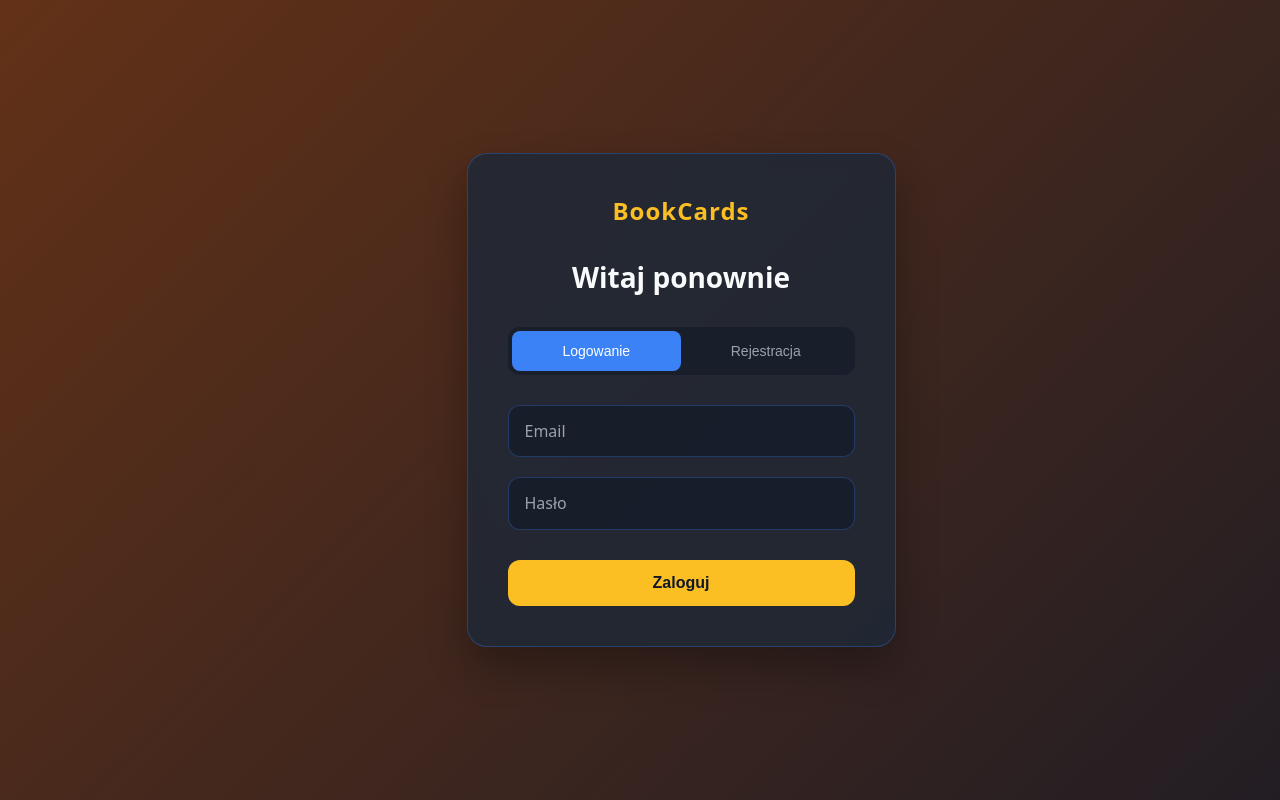
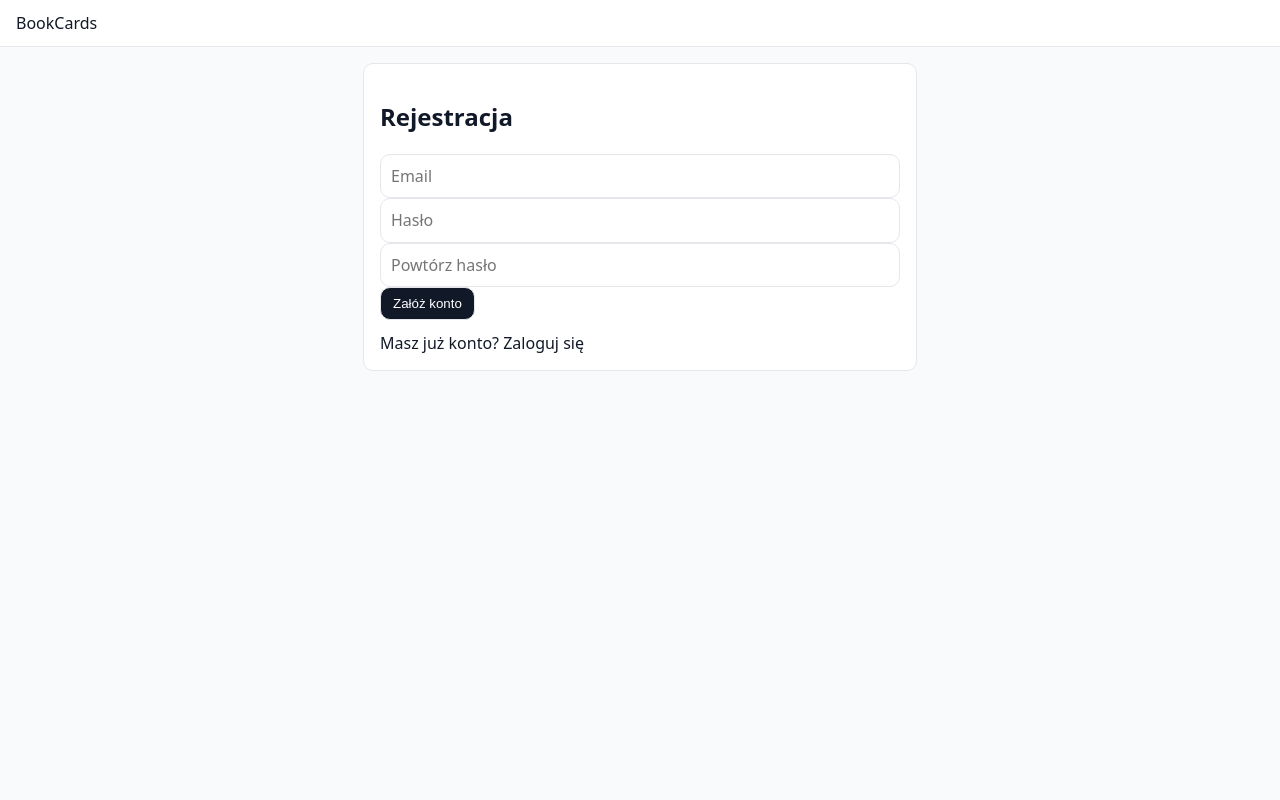
Before and after one commit to Kamerro/10xDevBookCard, a FastAPI app: page /register in a window 1280 px wide. Run offline with FastAPI, Linux system fonts and the light colour scheme.

Commit message:
Revert "new UX"

```diff
--- a/static/styles.css
+++ b/static/styles.css
@@ -1,28 +1,13 @@
 :root {
   color-scheme: light;
-
-  /* New color scheme */
-  --ambient-blue: #3b82f6;
-  --dark-gray: #1f2937;
-  --darker-gray: #111827;
-  --gold: #fbbf24;
-  --dark-gold: #92400e;
-  --light-gold: #fef3c7;
-  --text-light: #f9fafb;
-  --text-muted: #9ca3af;
 }
 
 body {
   margin: 0;
   font-family: system-ui, -apple-system, Segoe UI, Roboto, Arial, sans-serif;
   line-height: 1.4;
-  color: var(--text-light);
-  background: var(--dark-gray);
-}
-
-/* Dashboard specific styles */
-body:not(.auth-container) {
-  background: var(--dark-gray);
+  color: #111827;
+  background: #f9fafb;
 }
 
 a {
@@ -39,18 +24,8 @@
   align-items: center;
   justify-content: space-between;
   padding: 12px 16px;
-  border-bottom: 1px solid rgba(156, 163, 175, 0.3);
-  background: var(--darker-gray);
-}
-
-header a {
-  color: var(--gold);
-  font-weight: 600;
-}
-
-header a:hover {
-  color: var(--light-gold);
-  text-decoration: none;
+  border-bottom: 1px solid #e5e7eb;
+  background: #ffffff;
 }
 
 .public-main {
@@ -70,15 +45,15 @@
 }
 
 aside {
-  background: var(--darker-gray);
-  border: 1px solid rgba(156, 163, 175, 0.3);
+  background: #ffffff;
+  border: 1px solid #e5e7eb;
   border-radius: 10px;
   padding: 12px;
 }
 
 section {
-  background: var(--darker-gray);
-  border: 1px solid rgba(156, 163, 175, 0.3);
+  background: #ffffff;
+  border: 1px solid #e5e7eb;
   border-radius: 10px;
   padding: 16px;
   min-height: 240px;
@@ -144,220 +118,37 @@
 }
 
 button {
-  border: 1px solid var(--gold);
+  border: 1px solid #e5e7eb;
   border-radius: 10px;
-  background: var(--gold);
-  color: var(--darker-gray);
+  background: #111827;
+  color: #ffffff;
   padding: 8px 12px;
   cursor: pointer;
-  font-weight: 500;
-  transition: all 0.3s ease;
 }
 
 button:hover {
-  background: var(--light-gold);
-  transform: translateY(-1px);
-  box-shadow: 0 4px 8px rgba(251, 191, 36, 0.3);
+  opacity: 0.92;
 }
 
 input {
   width: 100%;
   box-sizing: border-box;
-  border: 1px solid rgba(156, 163, 175, 0.3);
+  border: 1px solid #e5e7eb;
   border-radius: 10px;
   padding: 10px;
   font: inherit;
-  background: rgba(31, 41, 55, 0.6);
-  color: var(--text-light);
-  transition: all 0.3s ease;
-}
-
-input:focus {
-  outline: none;
-  border-color: var(--ambient-blue);
-  box-shadow: 0 0 0 3px rgba(59, 130, 246, 0.1);
-}
-
-input::placeholder {
-  color: var(--text-muted);
 }
 
 textarea {
   width: 100%;
   box-sizing: border-box;
-  border: 1px solid rgba(156, 163, 175, 0.3);
+  border: 1px solid #e5e7eb;
   border-radius: 10px;
   padding: 10px;
   font: inherit;
-  background: rgba(31, 41, 55, 0.6);
-  color: var(--text-light);
-  transition: all 0.3s ease;
-}
-
-textarea:focus {
-  outline: none;
-  border-color: var(--ambient-blue);
-  box-shadow: 0 0 0 3px rgba(59, 130, 246, 0.1);
-}
-
-textarea::placeholder {
-  color: var(--text-muted);
 }
 
 .error {
   margin: 8px 0;
   color: #b91c1c;
 }
-
-/* Auth page styles */
-.auth-container {
-  min-height: 100vh;
-  display: flex;
-  align-items: center;
-  justify-content: center;
-  background: linear-gradient(135deg, var(--dark-gold) 0%, var(--darker-gray) 50%, var(--ambient-blue) 100%);
-  background-size: 400% 400%;
-  animation: gradientShift 8s ease infinite;
-  position: relative;
-  overflow: hidden;
-}
-
-@keyframes gradientShift {
-  0% {
-    background-position: 0% 50%;
-  }
-  50% {
-    background-position: 100% 50%;
-  }
-  100% {
-    background-position: 0% 50%;
-  }
-}
-
-.auth-form-container {
-  background: rgba(31, 41, 55, 0.85);
-  backdrop-filter: blur(10px);
-  border: 1px solid rgba(59, 130, 246, 0.3);
-  border-radius: 20px;
-  padding: 40px;
-  width: 100%;
-  max-width: 420px;
-  box-shadow: 0 20px 40px rgba(0, 0, 0, 0.3);
-}
-
-.auth-header {
-  text-align: center;
-  margin-bottom: 30px;
-}
-
-.auth-header h1 {
-  color: var(--text-light);
-  font-size: 28px;
-  font-weight: 600;
-  margin: 0 0 20px 0;
-}
-
-.auth-toggle {
-  display: flex;
-  background: rgba(17, 24, 39, 0.6);
-  border-radius: 12px;
-  padding: 4px;
-  margin-bottom: 30px;
-}
-
-.auth-toggle button {
-  flex: 1;
-  padding: 12px;
-  border: none;
-  background: transparent;
-  color: var(--text-muted);
-  border-radius: 8px;
-  cursor: pointer;
-  transition: all 0.3s ease;
-  font-size: 14px;
-  font-weight: 500;
-}
-
-.auth-toggle button.active {
-  background: var(--ambient-blue);
-  color: white;
-}
-
-.auth-form .form-group {
-  margin-bottom: 20px;
-}
-
-.auth-form input {
-  width: 100%;
-  box-sizing: border-box;
-  border: 1px solid rgba(59, 130, 246, 0.3);
-  border-radius: 12px;
-  padding: 14px 16px;
-  font: inherit;
-  background: rgba(17, 24, 39, 0.6);
-  color: var(--text-light);
-  transition: all 0.3s ease;
-}
-
-.auth-form input::placeholder {
-  color: var(--text-muted);
-}
-
-.auth-form input:focus {
-  outline: none;
-  border-color: var(--ambient-blue);
-  box-shadow: 0 0 0 3px rgba(59, 130, 246, 0.1);
-}
-
-.auth-form button {
-  width: 100%;
-  padding: 14px;
-  border: none;
-  border-radius: 12px;
-  background: var(--gold);
-  color: var(--darker-gray);
-  font-size: 16px;
-  font-weight: 600;
-  cursor: pointer;
-  transition: all 0.3s ease;
-  margin-top: 10px;
-}
-
-.auth-form button:hover {
-  background: var(--light-gold);
-  transform: translateY(-1px);
-  box-shadow: 0 4px 12px rgba(251, 191, 36, 0.3);
-}
-
-.auth-error {
-  background: rgba(239, 68, 68, 0.1);
-  border: 1px solid rgba(239, 68, 68, 0.3);
-  color: #fca5a5;
-  padding: 12px;
-  border-radius: 8px;
-  margin-bottom: 20px;
-  font-size: 14px;
-}
-
-.auth-logo {
-  text-align: center;
-  margin-bottom: 30px;
-}
-
-.auth-logo a {
-  color: var(--gold);
-  font-size: 24px;
-  font-weight: 700;
-  text-decoration: none;
-  letter-spacing: 1px;
-}
-
-.auth-logo a:hover {
-  color: var(--light-gold);
-  text-decoration: none;
-}
-
-/* Hide header on auth pages */
-.auth-container header {
-  display: none;
-}
--- a/templates/auth/auth_combined.html
+++ /dev/null
@@ -1,117 +0,0 @@
-<!doctype html>
-<html lang="pl">
-  <head>
-    <meta charset="utf-8" />
-    <meta name="viewport" content="width=device-width,initial-scale=1" />
-    <title>{{ title or "BookCards" }}</title>
-    <link rel="stylesheet" href="/static/styles.css" />
-  </head>
-  <body class="auth-container">
-    <header>
-      <div>
-        <a href="/books">BookCards</a>
-      </div>
-      <div></div>
-    </header>
-
-    <main>
-      <div class="auth-form-container">
-        <div class="auth-logo">
-          <a href="/books">BookCards</a>
-        </div>
-
-        <div class="auth-header">
-          <h1>Witaj ponownie</h1>
-        </div>
-
-        <div class="auth-toggle">
-          <button type="button" id="loginToggle" class="active">Logowanie</button>
-          <button type="button" id="registerToggle">Rejestracja</button>
-        </div>
-
-        {% if error_login or error_register %}
-          <div class="auth-error" id="errorMessage" data-error-type="{% if error_register %}register{% elif error_login %}login{% endif %}">
-            {{ error_login or error_register }}
-          </div>
-        {% endif %}
-
-        <!-- Login Form -->
-        <form method="post" action="/login" class="auth-form" id="loginForm">
-          <div class="form-group">
-            <input type="email" name="email" placeholder="Email" autocomplete="email" required />
-          </div>
-          <div class="form-group">
-            <input type="password" name="password" placeholder="Hasło" autocomplete="current-password" required />
-          </div>
-          <button type="submit">Zaloguj</button>
-        </form>
-
-        <!-- Register Form -->
-        <form method="post" action="/register" class="auth-form" id="registerForm" style="display: none;">
-          <div class="form-group">
-            <input type="email" name="email" placeholder="Email" autocomplete="email" required />
-          </div>
-          <div class="form-group">
-            <input type="password" name="password" placeholder="Hasło" autocomplete="new-password" required />
-          </div>
-          <div class="form-group">
-            <input type="password" name="password_confirm" placeholder="Powtórz hasło" autocomplete="new-password" required />
-          </div>
-          <button type="submit">Załóż konto</button>
-        </form>
-      </div>
-    </main>
-
-    <script>
-      document.addEventListener('DOMContentLoaded', function() {
-        const loginToggle = document.getElementById('loginToggle');
-        const registerToggle = document.getElementById('registerToggle');
-        const loginForm = document.getElementById('loginForm');
-        const registerForm = document.getElementById('registerForm');
-        const authHeader = document.querySelector('.auth-header h1');
-        const errorMessage = document.getElementById('errorMessage');
-
-        function showLogin() {
-          loginToggle.classList.add('active');
-          registerToggle.classList.remove('active');
-          loginForm.style.display = 'block';
-          registerForm.style.display = 'none';
-          authHeader.textContent = 'Witaj ponownie';
-
-          // Hide error message when switching forms
-          if (errorMessage) {
-            errorMessage.style.display = 'none';
-          }
-        }
-
-        function showRegister() {
-          loginToggle.classList.remove('active');
-          registerToggle.classList.add('active');
-          loginForm.style.display = 'none';
-          registerForm.style.display = 'block';
-          authHeader.textContent = 'Utwórz konto';
-
-          // Hide error message when switching forms
-          if (errorMessage) {
-            errorMessage.style.display = 'none';
-          }
-        }
-
-        loginToggle.addEventListener('click', showLogin);
-        registerToggle.addEventListener('click', showRegister);
-
-        // Check for errors and set appropriate form
-        if (errorMessage) {
-          const errorType = errorMessage.getAttribute('data-error-type');
-          if (errorType === 'register') {
-            showRegister();
-            errorMessage.style.display = 'block';
-          } else if (errorType === 'login') {
-            showLogin();
-            errorMessage.style.display = 'block';
-          }
-        }
-      });
-    </script>
-  </body>
-</html>
```
Also changed, not shown: other parts of static/styles.css (+11 -12 lines), app/web/auth.py (+5 -5 lines), new-user-experience.md (deleted, +0 -59 lines), .ai/06-deployment/dev-commands.md.
